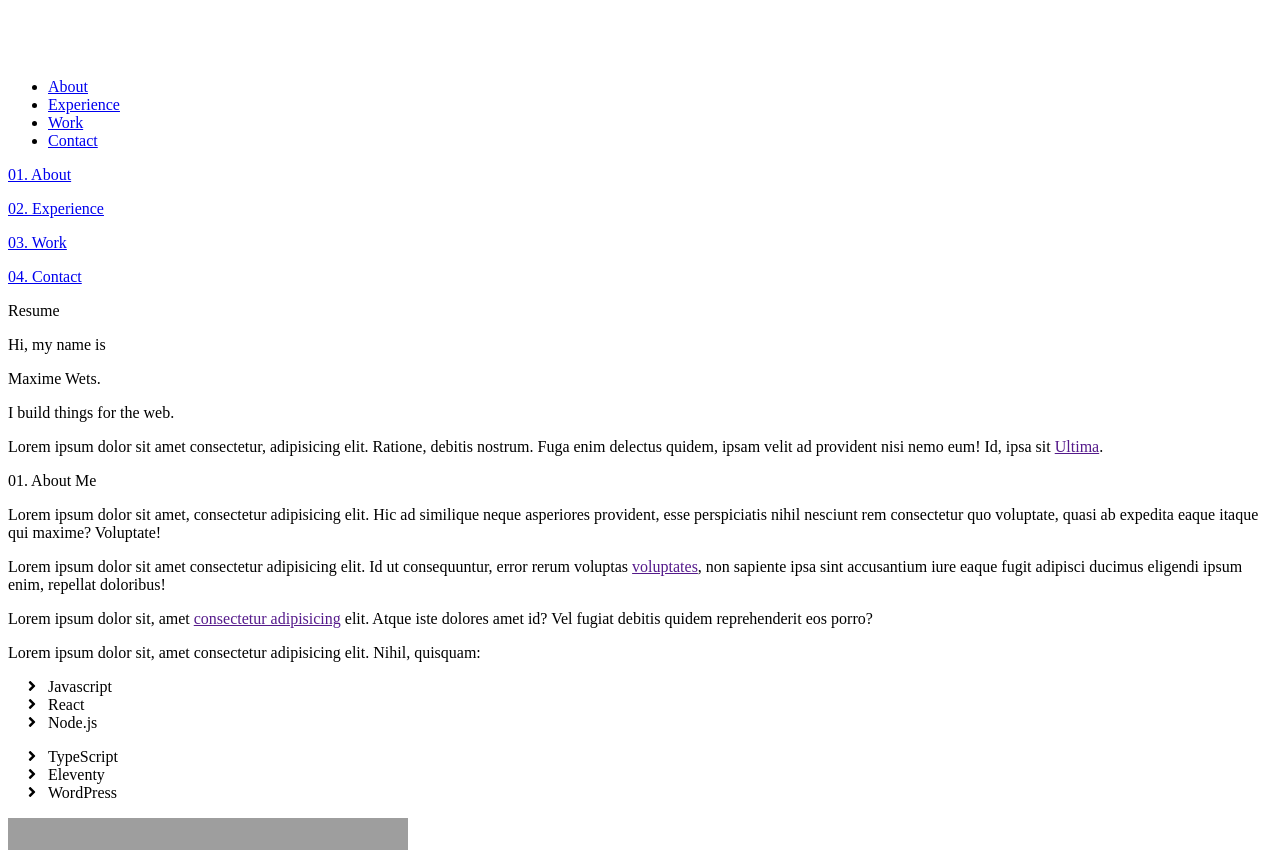
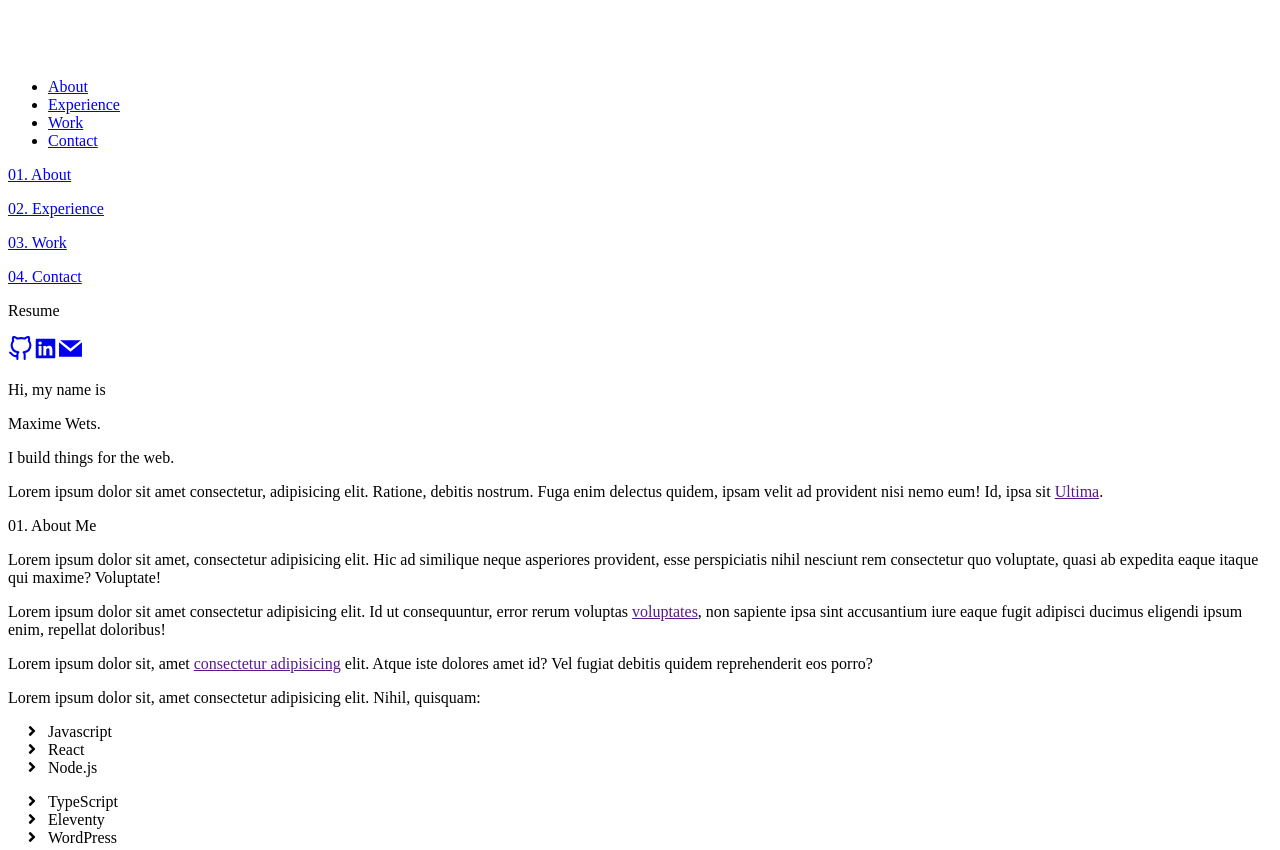
Before and after one commit to Max-WETS/Portfolio, a Gatsby site: page /Portfolio in a window 1280 px wide. Shown: the top 850 px of the page. Built offline with nearby package versions, Linux system fonts and the light colour scheme; Gatsby itself is replaced by a stand-in of ours; grey boxes are pictures that could not be loaded.

Commit message:
all components completed

```diff
--- a/src/components/LeftSideBar.jsx
+++ b/src/components/LeftSideBar.jsx
@@ -1,7 +1,30 @@
 import React from "react";
+import { FiGithub } from "react-icons/fi";
+import { AiFillLinkedin } from "react-icons/ai";
+import { GrMail } from "react-icons/gr";
 
 function LeftSideBar() {
-  return <div></div>;
+  return (
+    <div class="left-menu-container">
+      <div className="left-menu-bar">
+        <div className="icons-container">
+          <a href="https://github.com/Max-WETS" target="_blank">
+            <FiGithub fontSize="25px" />
+          </a>
+          <a
+            href="https://www.linkedin.com/in/maxime-wets-a039a911b/"
+            target="_blank"
+          >
+            <AiFillLinkedin fontSize="25px" />
+          </a>
+          <a href="mailto:wetsmaxime@gmail.com">
+            <GrMail fontSize="25px" />
+          </a>
+        </div>
+        <div className="vertical-line"></div>
+      </div>
+    </div>
+  );
 }
 
 export default LeftSideBar;
--- a/src/pages/Portfolio.js
+++ b/src/pages/Portfolio.js
@@ -6,17 +6,29 @@ import Experience from "../components/Experience";
 import Work from "../components/Work";
 import ProjectsGrid from "../components/ProjectsGrid";
 import Contact from "../components/Contact";
+import LeftSideBar from "../components/LeftSideBar";
 
 function Portfolio({ menuOpen, setMenuOpen }) {
   return (
     <>
       <Header menuOpen={menuOpen} setMenuOpen={setMenuOpen} />
+      <div className="body-container">
+        <div className="left-container">
+          <LeftSideBar />
+        </div>
+        <div className="center-container">
           <Main />
           <About />
           <Experience />
           <Work />
           <ProjectsGrid />
           <Contact />
+          <footer>
+            <p>Designed & built by Maxime Wets</p>
+          </footer>
+        </div>
+        <div className="right-container"></div>
+      </div>
     </>
   );
 }
--- a/src/styles/index.scss
+++ b/src/styles/index.scss
@@ -7,3 +7,5 @@
 @import './stylesheets/work.scss';
 @import './stylesheets/projectsGrid.scss';
 @import './stylesheets/contact.scss';
+@import './stylesheets/leftSideBar.scss';
+@import './stylesheets/portfolio.scss';
--- a/src/styles/stylesheets/_settings.scss
+++ b/src/styles/stylesheets/_settings.scss
@@ -71,10 +71,31 @@ a object{
 }
 
 article {
-  margin-left: 4%;
-  margin-right: 4%;
+  // margin-left: 4%;
+  // margin-right: 4%;
   height: 80vh;
   padding: 10vh 0 10vh 0;
   display: flex;
   justify-content: center;
 }
+
+/* scrollbar */
+/* width */
+::-webkit-scrollbar {
+  width: 10px;
+}
+
+/* Track */
+::-webkit-scrollbar-track {
+  background: #f1f1f1;
+}
+
+/* Handle */
+::-webkit-scrollbar-thumb {
+  background: #888;
+}
+
+/* Handle on hover */
+::-webkit-scrollbar-thumb:hover {
+  background: #555;
+}
--- /dev/null
+++ b/src/styles/stylesheets/leftSideBar.scss
@@ -0,0 +1,38 @@
+.left-menu-container {
+    width: 100%;
+    height: 235px;
+    display: flex;
+    justify-content: center;
+}
+
+.left-menu-bar {
+    width: 2rem;
+    display: flex;
+    flex-direction: column;
+    justify-content: space-between;
+    align-items: center;
+}
+
+.icons-container {
+    display: flex;
+    flex-direction: column;
+    justify-content: space-between;
+    height: 100px;
+}
+
+.icons-container a {
+    color: $font-color;
+    text-decoration: none;
+    transition: transform 0.4s;
+}
+
+.icons-container a:hover {
+    color: $secondary-color;
+    transform: translateY(-3px);
+}
+
+.vertical-line {
+    width: 2px;
+    background-color: $font-color;
+    height: 7rem;
+}
--- a/src/styles/stylesheets/main.scss
+++ b/src/styles/stylesheets/main.scss
@@ -1,6 +1,6 @@
 main {
-  margin-left: 4%;
-  margin-right: 4%;
+//   margin-left: 4%;
+//   margin-right: 4%;
   height: 80vh;
   margin-top: 5rem;
 }
--- /dev/null
+++ b/src/styles/stylesheets/portfolio.scss
@@ -0,0 +1,38 @@
+.body-container {
+    height: 100%;
+    width: 100%;
+    display: flex;
+    flex-direction: row;
+    justify-content: center;
+}
+
+.center-container {
+    height: 100%;
+    width: 80%;
+}
+
+.left-container, .right-container {
+    position: fixed;
+    display: flex;
+    flex-direction: column;
+    justify-content: flex-end;
+    height: 100vh;
+    width: 10%;
+}
+
+.left-container {
+    top: 0;
+    left: 0;
+}
+
+.right-container {
+    top: 0;
+    right: 0;
+}
+
+footer {
+    text-align: center;
+    color: $fourth-color;
+    letter-spacing: 0.03rem;
+    font-size: 0.9rem;
+}
--- a/src/styles/stylesheets/projectsGrid.scss
+++ b/src/styles/stylesheets/projectsGrid.scss
@@ -1,7 +1,7 @@
 .projects-grid-section {
     box-sizing: content-box;
-    margin-right: 4%;
-    margin-left: 4%;
+    // margin-right: 4%;
+    // margin-left: 4%;
     padding: 10vh 0 10vh 0;
 }
 
```
Lines whose indentation alone changed are shown as unchanged.
